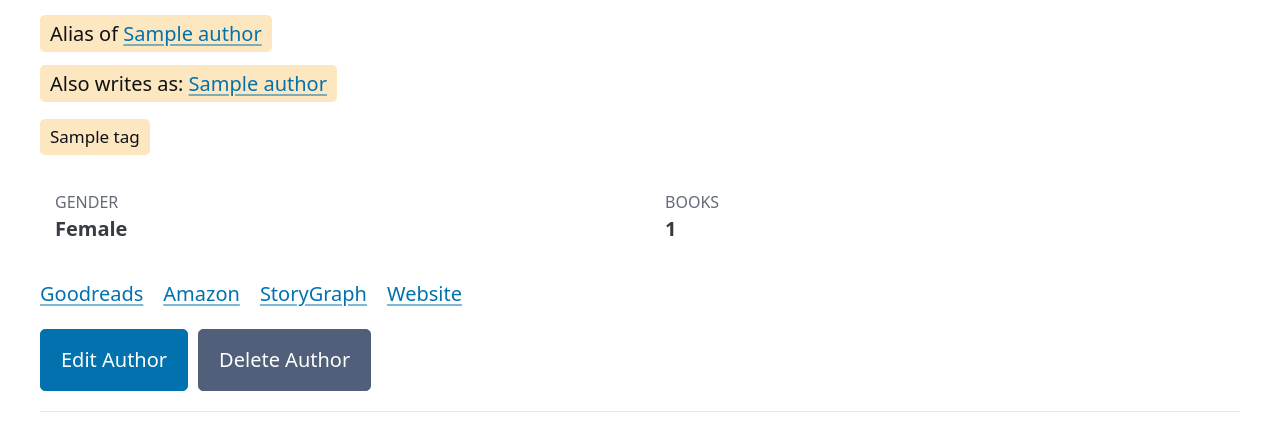
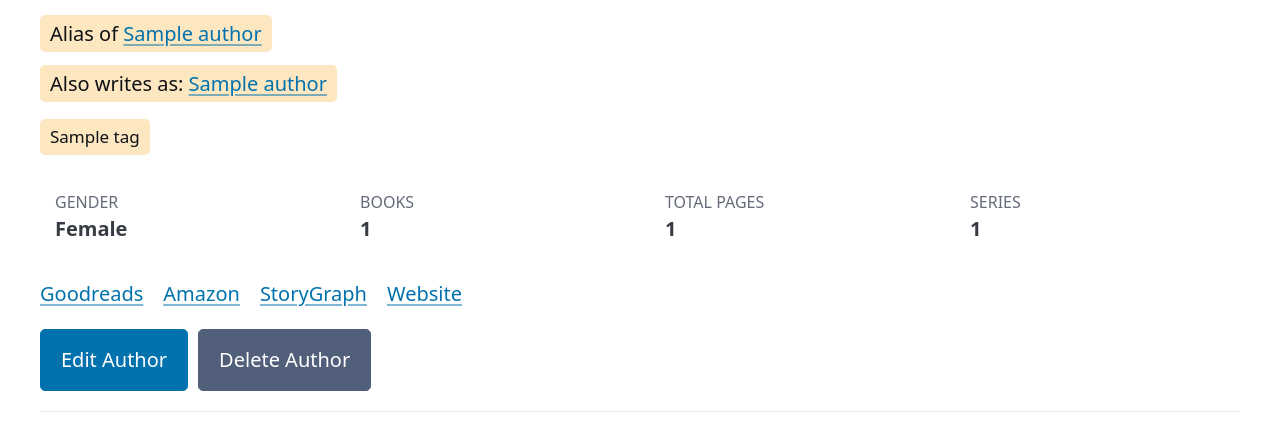
Before and after one commit to wyldphyre/bookdatabase, a Flask app: page /authors/1 in a window 1280 px wide. Shown: the part 166-595 px from the top of the page. Run offline with Flask 3, Linux system fonts and the light colour scheme; tables that the repository leaves empty hold one stand-in row (values such as "Sample post"); grey boxes marked "Sample" are stand-in pictures; some libraries are stand-ins or nearby versions.

Commit message:
Add total pages and series counts to author detail page
Co-Authored-By: Claude Opus 4.6 <noreply@anthropic.com>

```diff
--- a/templates/authors/detail.html
+++ b/templates/authors/detail.html
@@ -41,6 +41,20 @@
         <div class="meta-label">Books</div>
         <div class="meta-value">{{ author.books|length }}</div>
     </div>
+    {% set total_pages = author.books|selectattr('page_count')|sum(attribute='page_count') %}
+    {% if total_pages %}
+    <div class="meta-item">
+        <div class="meta-label">Total Pages</div>
+        <div class="meta-value">{{ "{:,}".format(total_pages) }}</div>
+    </div>
+    {% endif %}
+    {% set series_count = author.books|unique_series_count %}
+    {% if series_count %}
+    <div class="meta-item">
+        <div class="meta-label">Series</div>
+        <div class="meta-value">{{ series_count }}</div>
+    </div>
+    {% endif %}
 </div>
 
 {% if author.goodreads_url or author.amazon_url or author.storygraph_url or author.website %}
```
